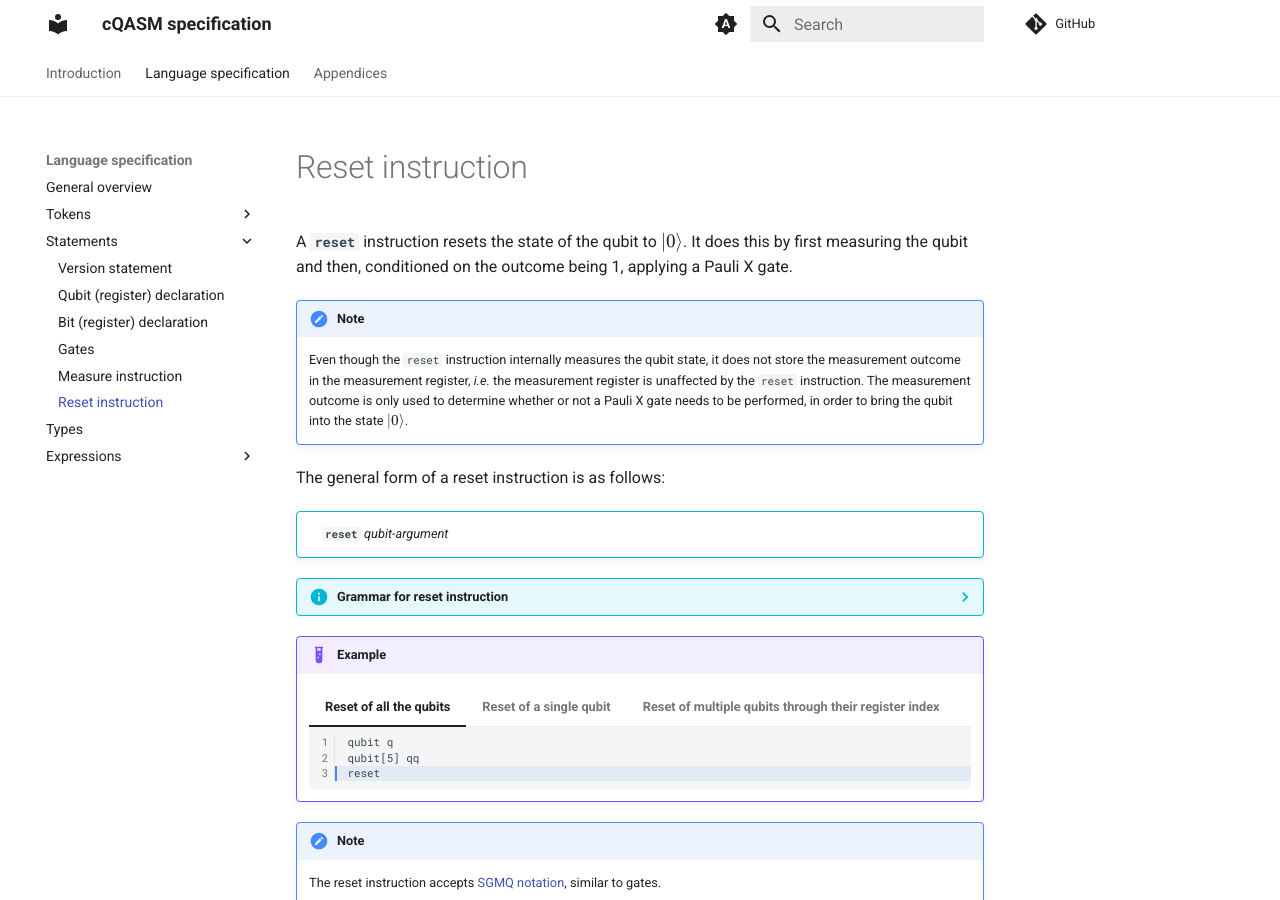
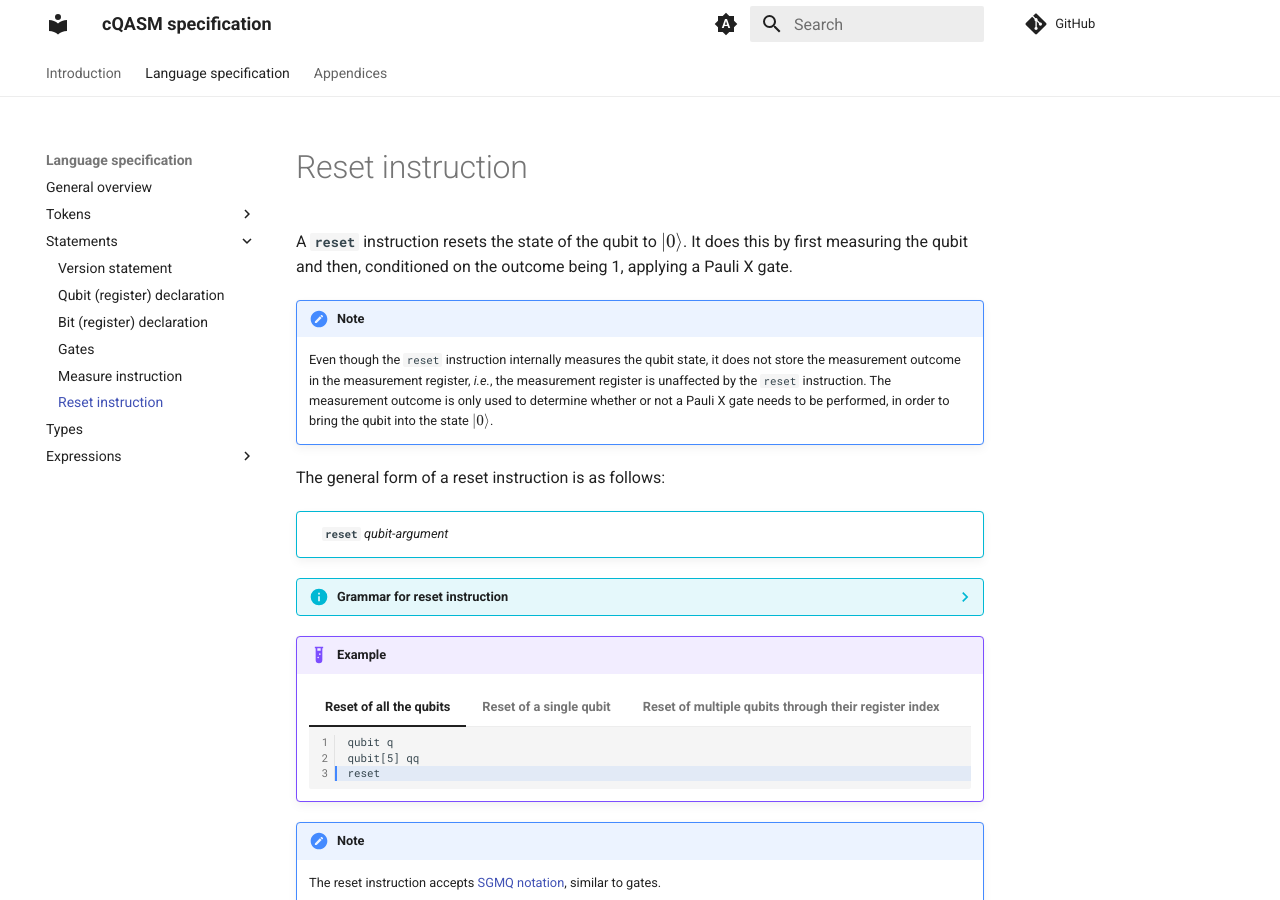
Before and after one commit to QuTech-Delft/cQASM-spec, an MkDocs documentation site: the page built from docs/language_specification/statements/reset_instruction.md, in a window 1280 px wide and 900 px high. Built offline with MkDocs 1.6.1 and Material for MkDocs 9.7.7, drawn with Linux system fonts in a browser that asks for light colours; comment, search, counter and statistics services are not loaded; the version menu is left out.

```diff
--- a/docs/language_specification/statements/reset_instruction.md
+++ b/docs/language_specification/statements/reset_instruction.md
@@ -5,7 +5,7 @@ It does this by first measuring the qubit and then, conditioned on the outcome b
 
     Even though the `reset` instruction internally measures the qubit state,
     it does not store the measurement outcome in the measurement register,
-    _i.e._ the measurement register is unaffected by the `reset` instruction.
+    _i.e._, the measurement register is unaffected by the `reset` instruction.
     The measurement outcome is only used to determine whether or not
     a Pauli X gate needs to be performed, in order to bring the qubit
     into the state $|0\rangle$.
```
